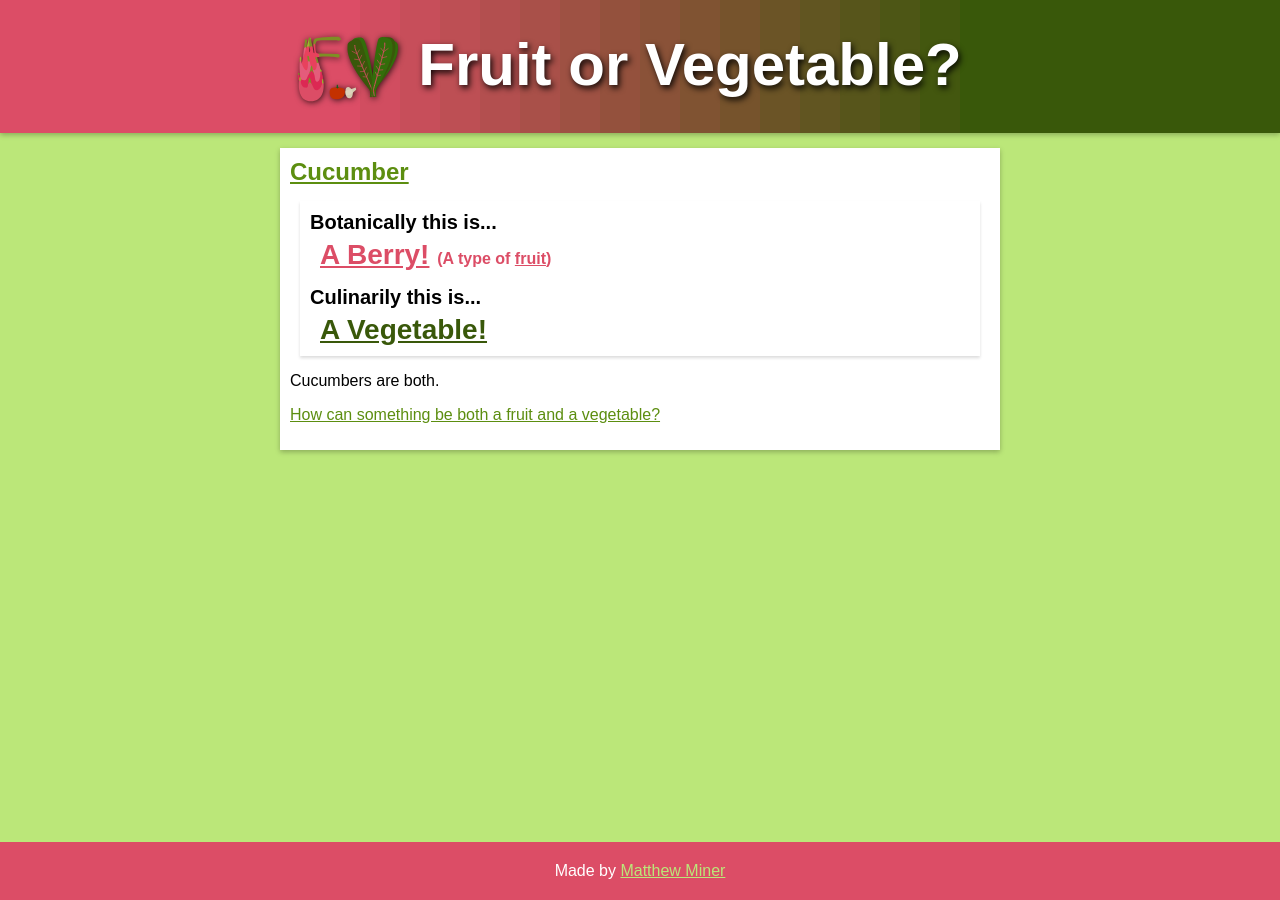
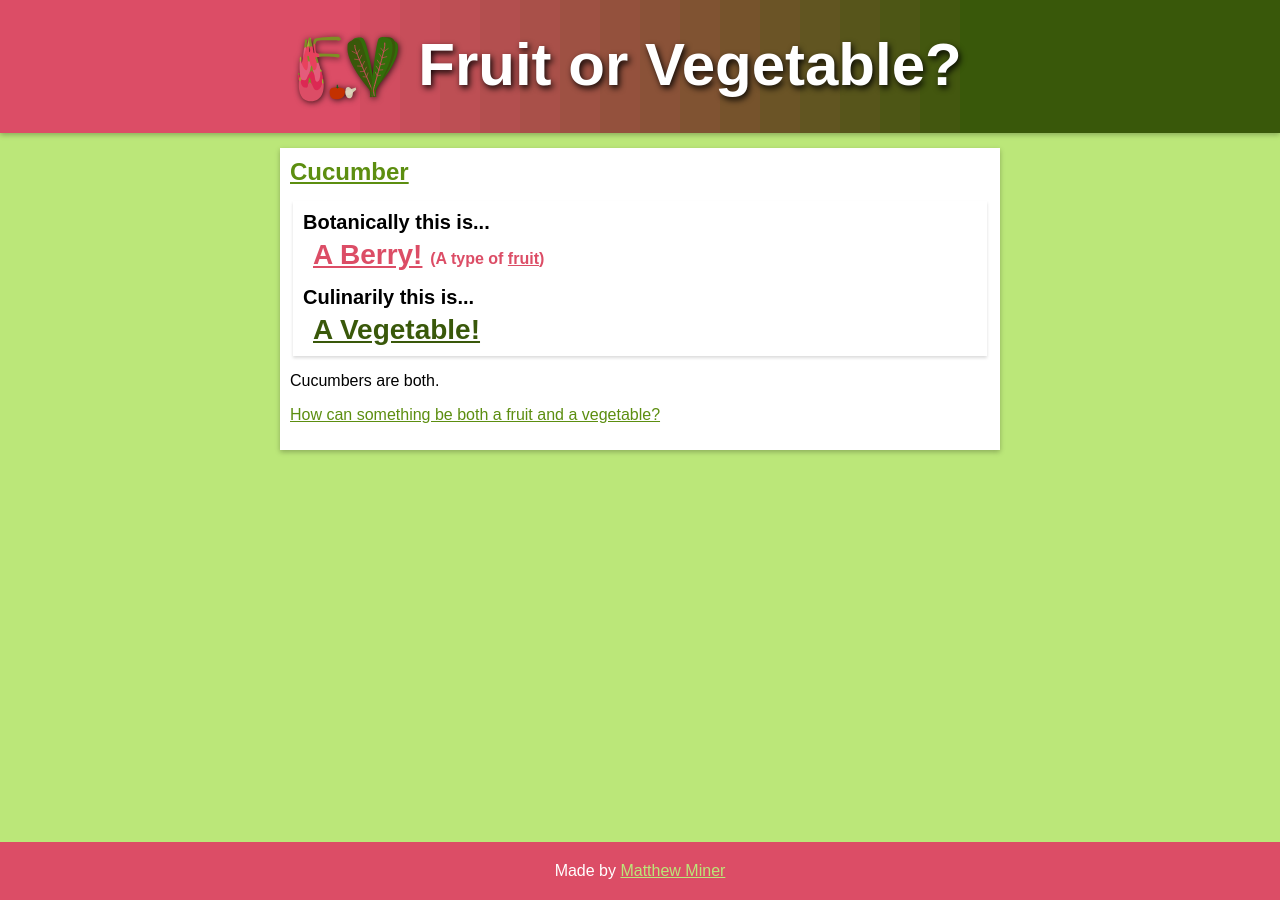
Before and after one commit to mminer237/fruitorvegetable, a Jekyll site: the page built from _items/cucumber.html, in a window 1280 px wide. Built offline with Jekyll 4.4.1, drawn with Linux system fonts in a browser that asks for light colours.

```diff
--- a/css/style.scss
+++ b/css/style.scss
@@ -86,7 +86,7 @@
 	box-shadow: 0 2px 3px 0 rgba(0,0,0,0.14);
 	font-size: 20px;
 	font-weight: bold;
-	margin: 10px;
+	margin: 10px 3px;
 	padding: 10px;
 	> div:not(:first-child) {
 		margin-top: 15px;
```
